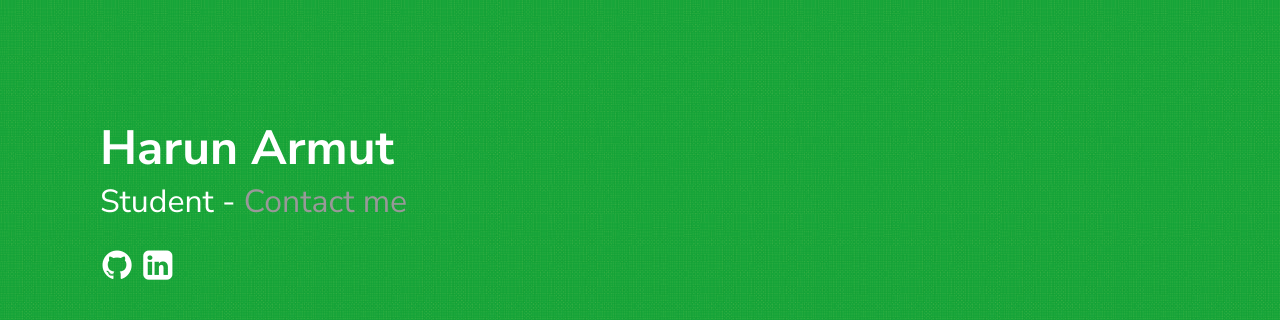
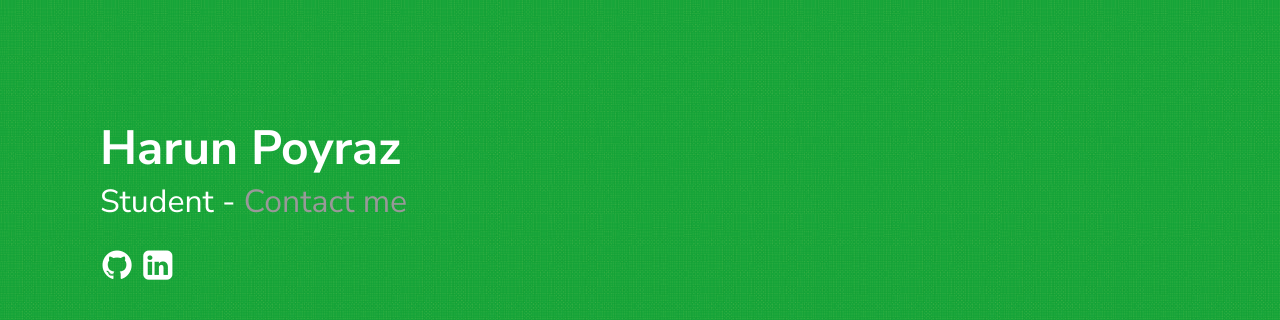
Before and after one commit to harunpoyraz/harunpoyraz.github.io, a Jekyll site: the page built from index.md, in a window 1280 px wide. Shown: the top 320 px of the page. Built offline with Jekyll 4.4.1, drawn with Linux system fonts in a browser that asks for light colours.

Commit message:
Update _config.yml

```diff
--- a/_config.yml
+++ b/_config.yml
@@ -1,6 +1,6 @@
-title: Harun Armut
+title: Harun Poyraz
 author:
-email: harunarmut0@gmail.com
+email: harunpoyraz@protonmail.com
 description: > # this means to ignore newlines until "show_exerpts:"
   Personal Notes
 show_excerpts: true # set to true to show excerpts on the homepage
@@ -13,8 +13,8 @@ sass:
 
 permalink: /posts/:title/
 texture:
-  title: Harun Armut
-  tagline: Student - <a href="mailto:harunarmut0@gmail.com">Contact me</a>
+  title: Harun Poyraz
+  tagline: Student - <a href="mailto:harunpoyraz@protonmail.com">Contact me</a>
   date_format: "%b %-d, %Y"
   style: green
   showNav: false
@@ -26,8 +26,8 @@ texture:
 
   # generate social links in footer
   social_links:
-    linkedIn: in/harunarmut
-    github: harunarmut
+    linkedIn: in/harunpoyraz
+    github: harunpoyraz
     rss: rss
 
 
```
